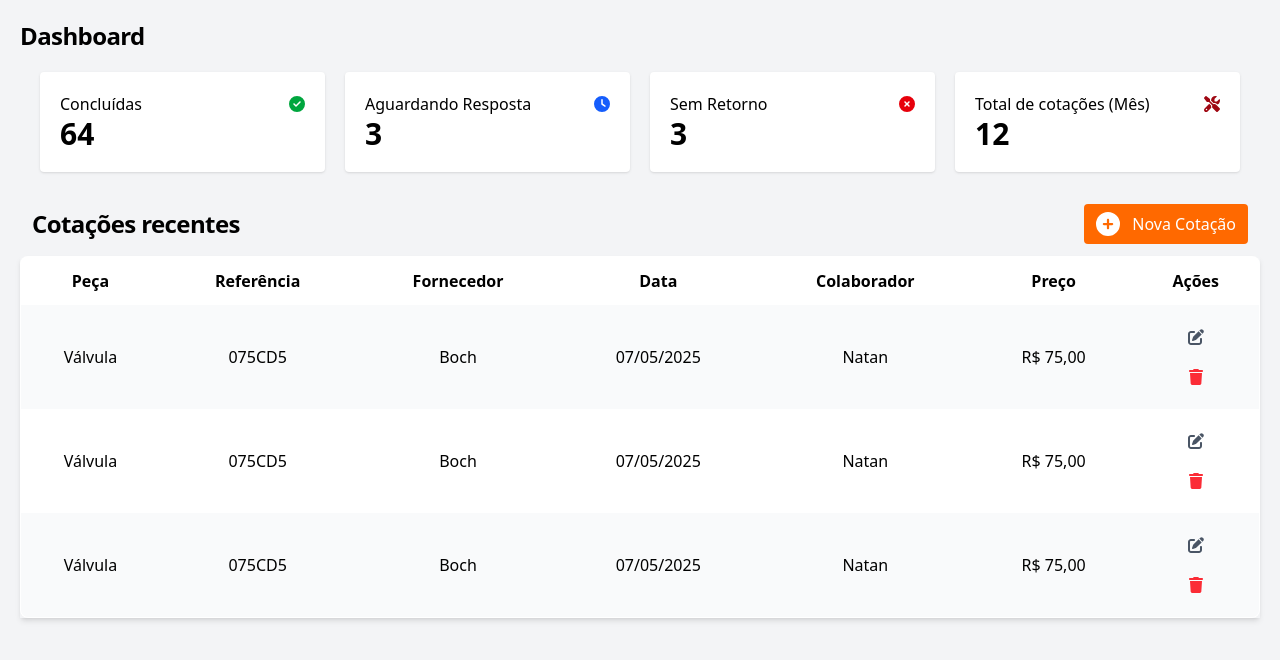
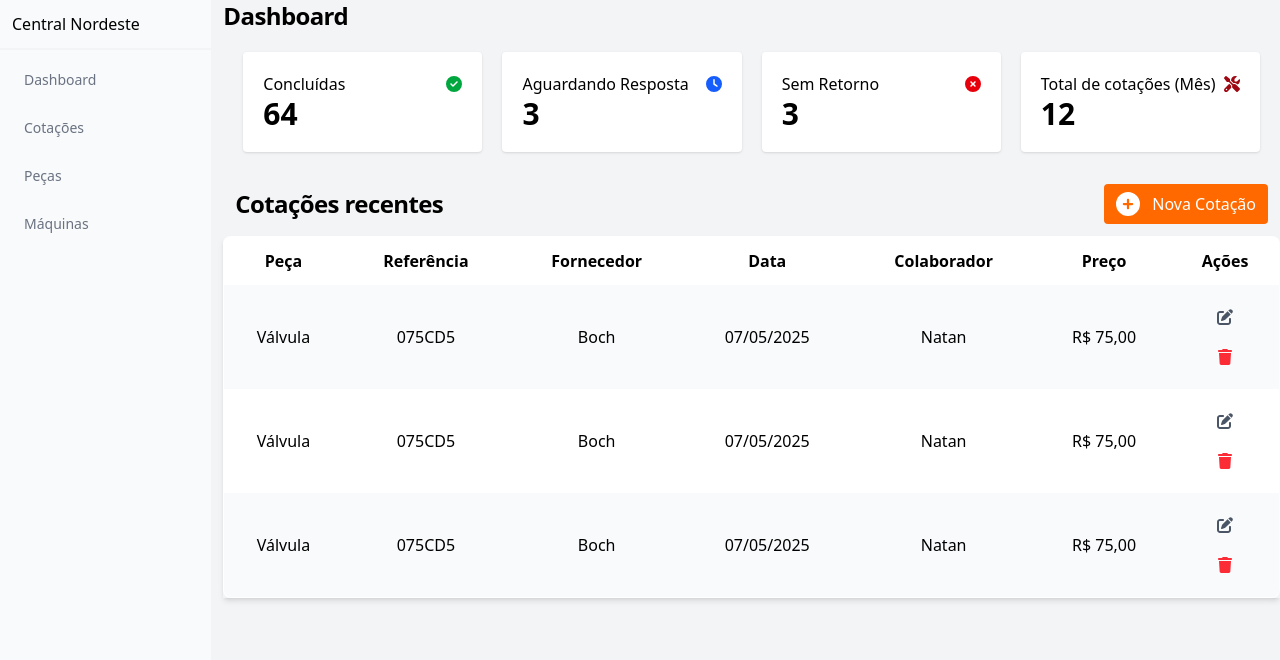
Before and after one commit to codeNilson/cn-quotations, a React (Vite) app: page / in a window 1280 px wide. Shown: the top 660 px of the page. Built offline with nearby package versions, Linux system fonts and the light colour scheme.

Commit message:
feature: add sidebar

```diff
--- a/src/App.tsx
+++ b/src/App.tsx
@@ -2,13 +2,14 @@ import { faCircleCheck, faCirclePlus, faCircleXmark, faClock, faScrewdriverWrenc
 import { FontAwesomeIcon } from "@fortawesome/react-fontawesome";
 import Card from "./components/Card.tsx";
 import Table from "./components/Table.tsx";
+import Sidebar from "./components/Sidebar.tsx"
 
 function App() {
 
   return (
-    <div className="p-5 bg-gray-100 min-h-screen">
-      <aside></aside>
-      <main className="">
+    <div className="bg-gray-100 min-h-screen gap-3 flex">
+      <Sidebar />
+      <main className="w-full">
         <div className="cards-container">
           <h2 className="text-2xl font-bold tracking-tight">Dashboard</h2>
           <div className="grid grid-cols-1 md:grid-cols-2 lg:grid-cols-4 gap-5 px-5 mt-5">
--- /dev/null
+++ b/src/components/Sidebar.tsx
@@ -0,0 +1,35 @@
+export default function Sidebar() {
+    return (
+        <aside className="w-64 bg-gray-50">
+            <div className="border-b-2 p-3 border-gray-100">
+                <h1>Central Nordeste</h1>
+            </div>
+            <div>
+                <nav>
+                    <ul className="flex flex-col gap-3 p-3">
+                        <li className="text-sm text-gray-500">
+                            <button className="btn w-full text-left hover:text-orange-600">
+                                Dashboard
+                            </button>
+                        </li>
+                        <li className="text-sm text-gray-500">
+                            <button className="btn w-full text-left hover:text-orange-600">
+                                Cotações
+                            </button>
+                        </li>
+                        <li className="text-sm text-gray-500">
+                            <button className="btn w-full text-left hover:text-orange-600">
+                                Peças
+                            </button>
+                        </li>
+                        <li className="text-sm text-gray-500">
+                            <button className="btn w-full text-left hover:text-orange-600">
+                                Máquinas
+                            </button>
+                        </li>
+                    </ul>
+                </nav>
+            </div>
+        </aside>
+    )
+}
```
